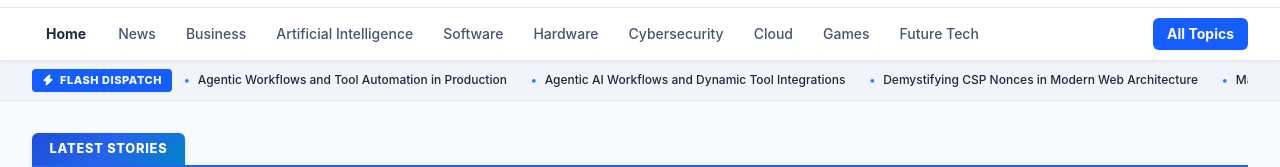
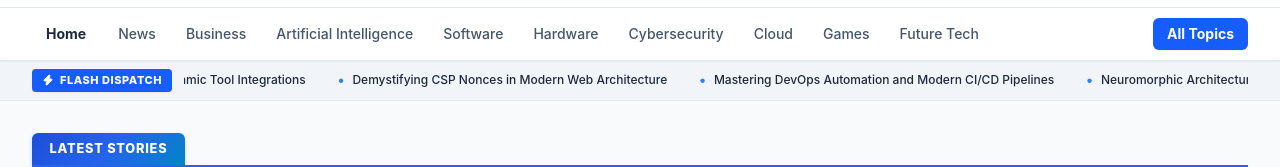
Before and after one commit to julianebaierr-gif/Tech-New-Auto, a Next.js app: page / in a window 1280 px wide. Shown: the part 132-299 px from the top of the page. Built offline with nearby package versions, Linux system fonts and the light colour scheme.

Commit message:
Convert static Flash Dispatch ticker to continuous animated horizontal marquee ticker with pause on hover

```diff
--- a/src/app/globals.css
+++ b/src/app/globals.css
@@ -33,3 +33,22 @@ body {
   border-bottom: 2px solid #2563eb;
   margin-bottom: 1.5rem;
 }
+
+@keyframes tickerMarquee {
+  0% {
+    transform: translateX(0);
+  }
+  100% {
+    transform: translateX(-50%);
+  }
+}
+
+.animate-ticker {
+  display: inline-flex;
+  white-space: nowrap;
+  animation: tickerMarquee 40s linear infinite;
+}
+
+.animate-ticker:hover {
+  animation-play-state: paused;
+}
--- a/src/components/BreakingTicker.tsx
+++ b/src/components/BreakingTicker.tsx
@@ -3,24 +3,24 @@ import { getAllPosts } from "@/lib/posts";
 import { Zap } from "lucide-react";
 
 export default function BreakingTicker() {
-  const posts = getAllPosts().slice(0, 8);
+  const posts = getAllPosts().slice(0, 10);
 
   return (
     <div className="bg-slate-100 border-b border-slate-200 py-2 px-4 sm:px-6 lg:px-8 text-xs overflow-hidden">
       <div className="max-w-7xl mx-auto flex items-center gap-3">
-        <div className="flex items-center gap-1.5 bg-blue-600 text-white px-2.5 py-1 rounded font-extrabold text-[11px] tracking-wider whitespace-nowrap shadow-xs">
+        <div className="flex items-center gap-1.5 bg-blue-600 text-white px-2.5 py-1 rounded font-extrabold text-[11px] tracking-wider whitespace-nowrap shadow-xs z-10 shrink-0">
           <Zap className="h-3 w-3 fill-current" />
           FLASH DISPATCH
         </div>
-        <div className="flex-1 overflow-x-auto scrollbar-none whitespace-nowrap">
-          <div className="inline-flex items-center gap-6 text-slate-600">
-            {posts.map((post) => (
+        <div className="flex-1 overflow-hidden relative">
+          <div className="animate-ticker flex items-center gap-8 text-slate-600">
+            {[...posts, ...posts].map((post, idx) => (
               <Link
-                key={post.slug}
+                key={`${post.slug}-${idx}`}
                 href={`/blog/${post.slug}`}
-                className="hover:text-blue-600 transition inline-flex items-center gap-2 font-medium"
+                className="hover:text-blue-600 transition inline-flex items-center gap-2 font-medium shrink-0"
               >
-                <span className="text-blue-500 font-bold">&bull;</span>
+                <span className="text-blue-500 font-bold text-sm">&bull;</span>
                 <span className="text-slate-800 hover:text-blue-600">{post.title}</span>
               </Link>
             ))}
```
